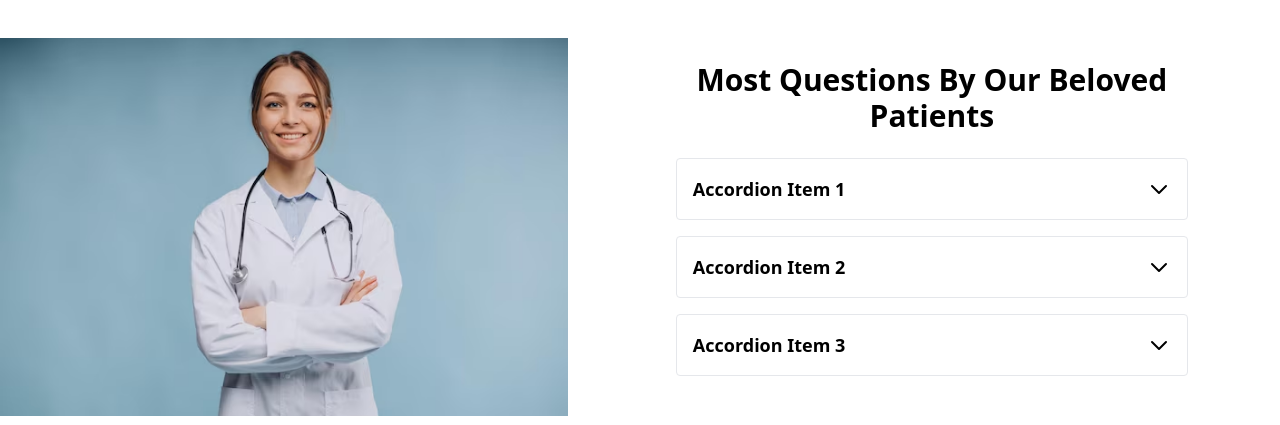
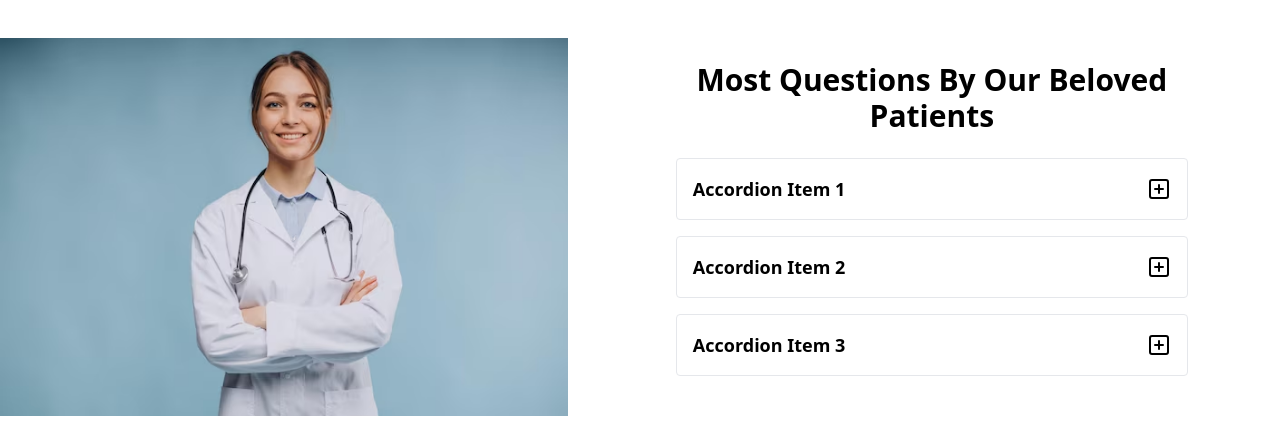
Before and after one commit to IamShihabPro/Hospital-client, a React (Vite) app: page / in a window 1280 px wide. Shown: the part 2445-2870 px from the top of the page. Built offline with nearby package versions, Linux system fonts and the light colour scheme.

Commit message:
questions

```diff
--- a/src/components/Questions/Questions.jsx
+++ b/src/components/Questions/Questions.jsx
@@ -1,5 +1,7 @@
 import { useState } from 'react';
 import DoctorImage from '../../assets/doctor/fd-3.avif';
+import { FiPlusSquare } from "react-icons/fi";
+import { FaRegMinusSquare } from "react-icons/fa";
 
 const Questions = () => {
   const [items, setItems] = useState([
@@ -22,6 +24,7 @@ const Questions = () => {
   const handleClick = (index) => {
     setActiveIndex(prevIndex => prevIndex === index ? null : index);
   };
+  console.log('activeIndex', activeIndex)
 
   return (
     <div className="container mx-auto my-10">
@@ -35,19 +38,15 @@ const Questions = () => {
             {items.map((item, index) => (
               <div key={index} className="mb-4 border rounded">
                 <div
-                  className={`flex justify-between items-center p-4 cursor-pointer ${activeIndex === index ? 'bg-gray-200' : ''}`}
+                  className={`flex justify-between items-center p-4 cursor-pointer transition ease-in-out duration-300  gap-4 ${activeIndex === index ? 'bg-gray-200' : ''}`}
                   onClick={() => handleClick(index)}
                 >
                   <span className="text-lg font-semibold">{item.title}</span>
-                  <svg
-                    xmlns="http://www.w3.org/2000/svg"
-                    className={`h-6 w-6 transform ${activeIndex === index ? 'rotate-180' : ''} transition-transform`}
-                    fill="none"
-                    viewBox="0 0 24 24"
-                    stroke="currentColor"
-                  >
-                    <path strokeLinecap="round" strokeLinejoin="round" strokeWidth="2" d="M19 9l-7 7-7-7" />
-                  </svg>
+
+                  {
+                    activeIndex === index ? <p> <FaRegMinusSquare className='w-6 h-6'/> </p>  : <p> <FiPlusSquare className='w-6 h-6'/> </p>
+                  }
+
                 </div>
                 {activeIndex === index && (
                   <div className="p-4 bg-gray-100">{item.content}</div>
```
